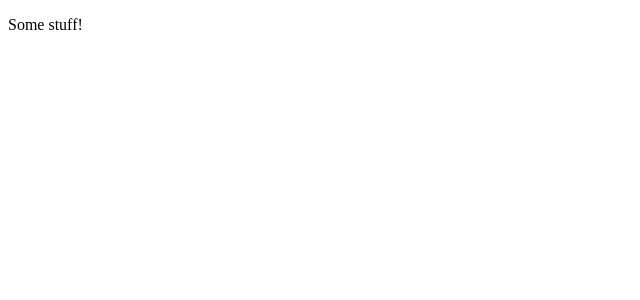
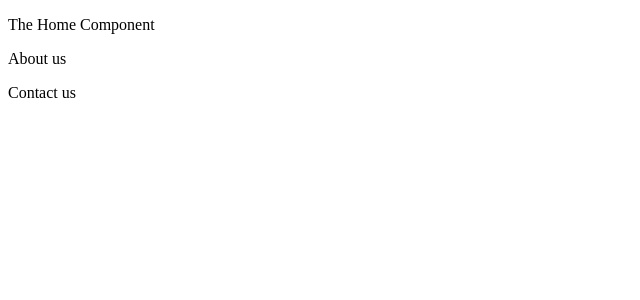
Before and after one commit to ash-bergs/react-routing, a React (Create React App) app: page / in a window 1280 px wide. Shown: the top 300 px of the page, without its empty margins (0-640 px from the left). Built offline with nearby package versions, Linux system fonts and the light colour scheme.

Commit message:
Adds components
Adds base components

```diff
--- a/src/App.js
+++ b/src/App.js
@@ -1,9 +1,14 @@
 import './App.css';
+import About from './components/About';
+import Contact from './components/Contact';
+import Home from './components/Home';
 
 function App() {
   return (
     <div className="App">
-      <p>Some stuff!</p>
+      <Home />
+      <About />
+      <Contact />
     </div>
   );
 }
--- /dev/null
+++ b/src/components/About.js
@@ -0,0 +1,11 @@
+import React from 'react';
+
+const About = () => {
+  return (
+    <div>
+      <p>About us</p>
+    </div>
+  );
+};
+
+export default About;
--- /dev/null
+++ b/src/components/Contact.js
@@ -0,0 +1,11 @@
+import React from 'react';
+
+const Contact = () => {
+  return (
+    <div>
+      <p>Contact us</p>
+    </div>
+  );
+};
+
+export default Contact;
--- /dev/null
+++ b/src/components/Home.js
@@ -0,0 +1,11 @@
+import React from 'react';
+
+const Home = () => {
+  return (
+    <div>
+      <p>The Home Component</p>
+    </div>
+  );
+};
+
+export default Home;
```
